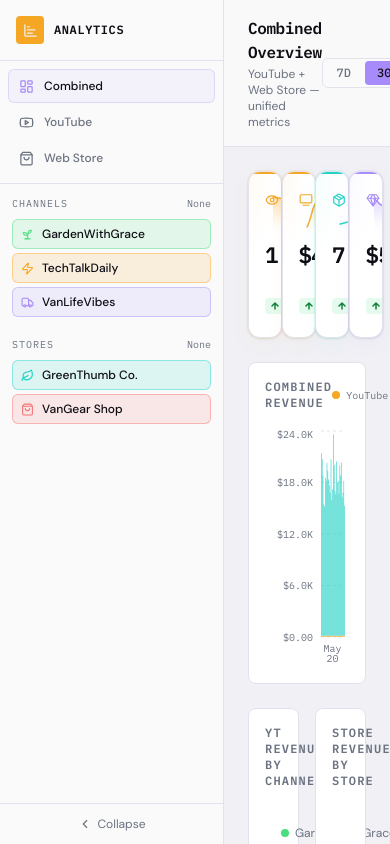
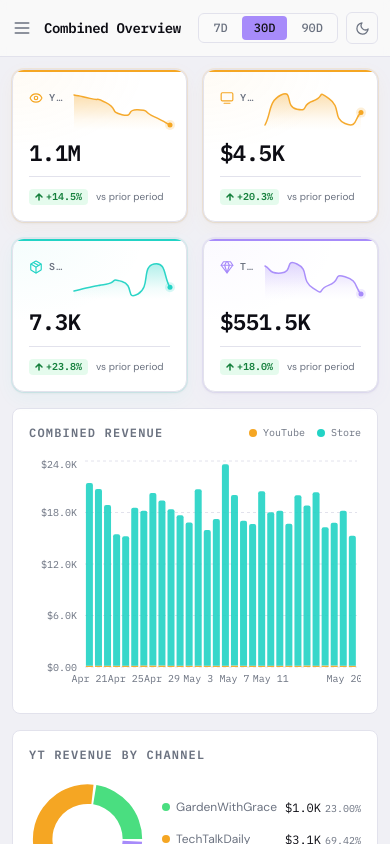
Before and after one commit to joshua0006/analytics-dashboard, a React (Vite) app: page /combined in a window 390 px wide. Built offline with nearby package versions, Linux system fonts and the light colour scheme.

Commit message:
update layout responsiveness

```diff
--- a/src/components/layout/Header.tsx
+++ b/src/components/layout/Header.tsx
@@ -1,3 +1,4 @@
+import { Menu } from 'lucide-react';
 import { DateRangePicker } from '../ui/DateRangePicker';
 import { ThemeToggle } from '../ui/ThemeToggle';
 import { DateRange } from '../../types';
@@ -8,21 +9,31 @@
   dateRange: DateRange;
   onDateRangeChange: (v: DateRange) => void;
   accentColor?: string;
+  onMenuClick?: () => void;
 }
 
-export function Header({ title, subtitle, dateRange, onDateRangeChange, accentColor }: Props) {
+export function Header({ title, subtitle, dateRange, onDateRangeChange, accentColor, onMenuClick }: Props) {
   return (
     <div
-      className="flex items-center justify-between px-6 py-4 border-b border-border sticky top-0 z-10 backdrop-blur-sm"
+      className="flex items-center justify-between px-3 py-3 md:px-6 md:py-4 border-b border-border sticky top-0 z-10 backdrop-blur-sm"
       style={{ background: 'var(--header-bg)' }}
     >
-      <div>
-        <h1 className="font-mono text-base font-semibold text-primary tracking-tight">{title}</h1>
-        {subtitle && (
-          <p className="font-sans text-xs text-muted mt-0.5">{subtitle}</p>
-        )}
+      <div className="flex items-center gap-3 min-w-0">
+        <button
+          onClick={onMenuClick}
+          className="md:hidden flex-shrink-0 text-muted hover:text-primary transition-colors"
+          aria-label="Open menu"
+        >
+          <Menu size={20} />
+        </button>
+        <div className="min-w-0">
+          <h1 className="font-mono text-sm md:text-base font-semibold text-primary tracking-tight truncate">{title}</h1>
+          {subtitle && (
+            <p className="font-sans text-xs text-muted mt-0.5 hidden sm:block">{subtitle}</p>
+          )}
+        </div>
       </div>
-      <div className="flex items-center gap-2">
+      <div className="flex items-center gap-2 flex-shrink-0">
         <DateRangePicker value={dateRange} onChange={onDateRangeChange} accentColor={accentColor} />
         <ThemeToggle />
       </div>
--- a/src/components/layout/Layout.tsx
+++ b/src/components/layout/Layout.tsx
@@ -1,3 +1,4 @@
+import { useState } from 'react';
 import { Outlet } from 'react-router-dom';
 import { Sidebar } from './Sidebar';
 import { useChannelFilter } from '../../hooks/useChannelFilter';
@@ -8,6 +9,7 @@
     activeChannels, toggleChannel, toggleAllChannels,
     activeStores, toggleStore, toggleAllStores,
   } = useChannelFilter();
+  const [mobileOpen, setMobileOpen] = useState(false);
 
   return (
     <div className="flex h-screen bg-base text-primary overflow-hidden">
@@ -18,9 +20,17 @@
         onToggleStore={toggleStore}
         onToggleAllChannels={toggleAllChannels}
         onToggleAllStores={toggleAllStores}
+        mobileOpen={mobileOpen}
+        onClose={() => setMobileOpen(false)}
       />
+      {mobileOpen && (
+        <div
+          className="fixed inset-0 z-20 bg-black/40 md:hidden"
+          onClick={() => setMobileOpen(false)}
+        />
+      )}
       <main className="flex-1 overflow-y-auto">
-        <Outlet context={{ dateRange, setDateRange, activeChannels, activeStores }} />
+        <Outlet context={{ dateRange, setDateRange, activeChannels, activeStores, onMenuClick: () => setMobileOpen(o => !o) }} />
       </main>
     </div>
   );
--- a/src/components/layout/Sidebar.tsx
+++ b/src/components/layout/Sidebar.tsx
@@ -1,7 +1,7 @@
 import { NavLink, useLocation } from 'react-router-dom';
 import {
   LayoutDashboard, Youtube, ShoppingBag,
-  ChevronLeft, ChevronRight,
+  ChevronLeft, ChevronRight, X,
   Sprout, Zap, Truck, Leaf, ChartBar,
 } from 'lucide-react';
 import clsx from 'clsx';
@@ -16,6 +16,8 @@
   onToggleStore: (id: string) => void;
   onToggleAllChannels: () => void;
   onToggleAllStores: () => void;
+  mobileOpen?: boolean;
+  onClose?: () => void;
 }
 
 const navItems = [
@@ -38,7 +40,7 @@
   'st-002': ShoppingBag,
 };
 
-export function Sidebar({ activeChannels, activeStores, onToggleChannel, onToggleStore, onToggleAllChannels, onToggleAllStores }: Props) {
+export function Sidebar({ activeChannels, activeStores, onToggleChannel, onToggleStore, onToggleAllChannels, onToggleAllStores, mobileOpen, onClose }: Props) {
   const [collapsed, setCollapsed] = useState(false);
   const { pathname } = useLocation();
   const showChannels = pathname === '/youtube' || pathname === '/combined';
@@ -48,6 +50,8 @@
     <aside
       className={clsx(
         'flex flex-col h-screen border-r border-border bg-surface transition-all duration-200 shrink-0',
+        'fixed inset-y-0 left-0 z-30 md:relative md:z-auto md:translate-x-0',
+        mobileOpen ? 'translate-x-0' : '-translate-x-full md:translate-x-0',
         collapsed ? 'w-14' : 'w-56'
       )}
     >
@@ -58,6 +62,15 @@
         </div>
         {!collapsed && (
           <span className="font-mono text-xs font-semibold text-primary tracking-wider uppercase">Analytics</span>
+        )}
+        {!collapsed && (
+          <button
+            onClick={onClose}
+            className="ml-auto md:hidden text-muted hover:text-primary transition-colors"
+            aria-label="Close menu"
+          >
+            <X size={16} />
+          </button>
         )}
       </div>
 
--- a/src/components/tables/DataTable.tsx
+++ b/src/components/tables/DataTable.tsx
@@ -41,6 +41,7 @@
 
   return (
     <div className="rounded-lg border border-border bg-card overflow-hidden">
+      <div className="overflow-x-auto">
       <table className="w-full text-xs">
         <thead>
           <tr className="border-b border-border">
@@ -92,6 +93,7 @@
           ))}
         </tbody>
       </table>
+      </div>
     </div>
   );
 }
--- a/src/pages/CombinedPage.tsx
+++ b/src/pages/CombinedPage.tsx
@@ -18,10 +18,11 @@
   setDateRange: (v: DateRange) => void;
   activeChannels: string[];
   activeStores: string[];
+  onMenuClick: () => void;
 }
 
 export function CombinedPage() {
-  const { dateRange, setDateRange, activeChannels, activeStores } = useOutletContext<OutletCtx>();
+  const { dateRange, setDateRange, activeChannels, activeStores, onMenuClick } = useOutletContext<OutletCtx>();
   const ytMetrics = useYouTubeMetrics(dateRange, activeChannels);
   const storeMetrics = useStoreMetrics(dateRange, activeStores);
 
@@ -97,11 +98,12 @@
         dateRange={dateRange}
         onDateRangeChange={setDateRange}
         accentColor="#a78bfa"
+        onMenuClick={onMenuClick}
       />
 
-      <div className="p-6 flex flex-col gap-6">
+      <div className="p-3 md:p-4 lg:p-6 flex flex-col gap-4 md:gap-6">
         {/* KPI row */}
-        <div className="grid grid-cols-4 gap-4">
+        <div className="grid grid-cols-2 lg:grid-cols-4 gap-4">
           <StatCard
             label="YT Views"
             value={formatNumber(ytMetrics.totalViews)}
@@ -138,7 +140,7 @@
 
         <RevenueStackedBar data={stackedData} />
 
-        <div className="grid grid-cols-2 gap-4">
+        <div className="grid grid-cols-1 sm:grid-cols-2 gap-4">
           <RevenueDonut data={ytDonutData} title="YT Revenue by Channel" />
           <RevenueDonut data={storeDonutData} title="Store Revenue by Store" />
         </div>
--- a/src/pages/StorePage.tsx
+++ b/src/pages/StorePage.tsx
@@ -13,6 +13,7 @@
   dateRange: DateRange;
   setDateRange: (v: DateRange) => void;
   activeStores: string[];
+  onMenuClick: () => void;
 }
 
 interface BreakdownRow {
@@ -48,7 +49,7 @@
 ];
 
 export function StorePage() {
-  const { dateRange, setDateRange, activeStores } = useOutletContext<OutletCtx>();
+  const { dateRange, setDateRange, activeStores, onMenuClick } = useOutletContext<OutletCtx>();
   const metrics = useStoreMetrics(dateRange, activeStores);
 
   const tableData: BreakdownRow[] = metrics.storeBreakdown.map(b => ({
@@ -64,10 +65,11 @@
         dateRange={dateRange}
         onDateRangeChange={setDateRange}
         accentColor="#22d3c5"
+        onMenuClick={onMenuClick}
       />
 
-      <div className="p-6 flex flex-col gap-6">
-        <div className="grid grid-cols-3 gap-4">
+      <div className="p-3 md:p-4 lg:p-6 flex flex-col gap-4 md:gap-6">
+        <div className="grid grid-cols-1 sm:grid-cols-3 gap-4">
           <StatCard
             label="Units Sold"
             value={formatNumber(metrics.totalUnits)}
--- a/src/pages/YouTubePage.tsx
+++ b/src/pages/YouTubePage.tsx
@@ -13,6 +13,7 @@
   dateRange: DateRange;
   setDateRange: (v: DateRange) => void;
   activeChannels: string[];
+  onMenuClick: () => void;
 }
 
 interface BreakdownRow {
@@ -45,7 +46,7 @@
 ];
 
 export function YouTubePage() {
-  const { dateRange, setDateRange, activeChannels } = useOutletContext<OutletCtx>();
+  const { dateRange, setDateRange, activeChannels, onMenuClick } = useOutletContext<OutletCtx>();
   const metrics = useYouTubeMetrics(dateRange, activeChannels);
 
   const tableData: BreakdownRow[] = metrics.channelBreakdown.map(b => ({
@@ -61,11 +62,12 @@
         dateRange={dateRange}
         onDateRangeChange={setDateRange}
         accentColor="#f5a623"
+        onMenuClick={onMenuClick}
       />
 
-      <div className="p-6 flex flex-col gap-6">
+      <div className="p-3 md:p-4 lg:p-6 flex flex-col gap-4 md:gap-6">
         {/* KPI row */}
-        <div className="grid grid-cols-2 gap-4">
+        <div className="grid grid-cols-1 sm:grid-cols-2 gap-4">
           <StatCard
             label="Total Views"
             value={formatNumber(metrics.totalViews)}
```
